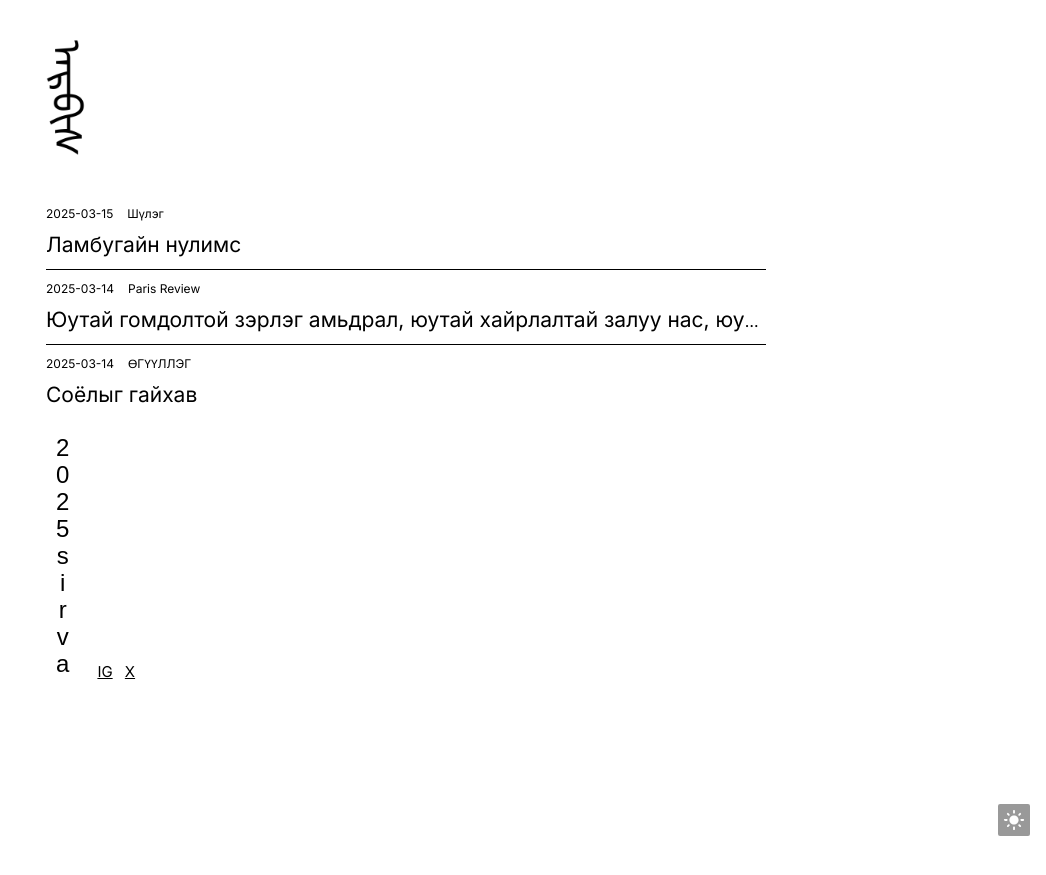
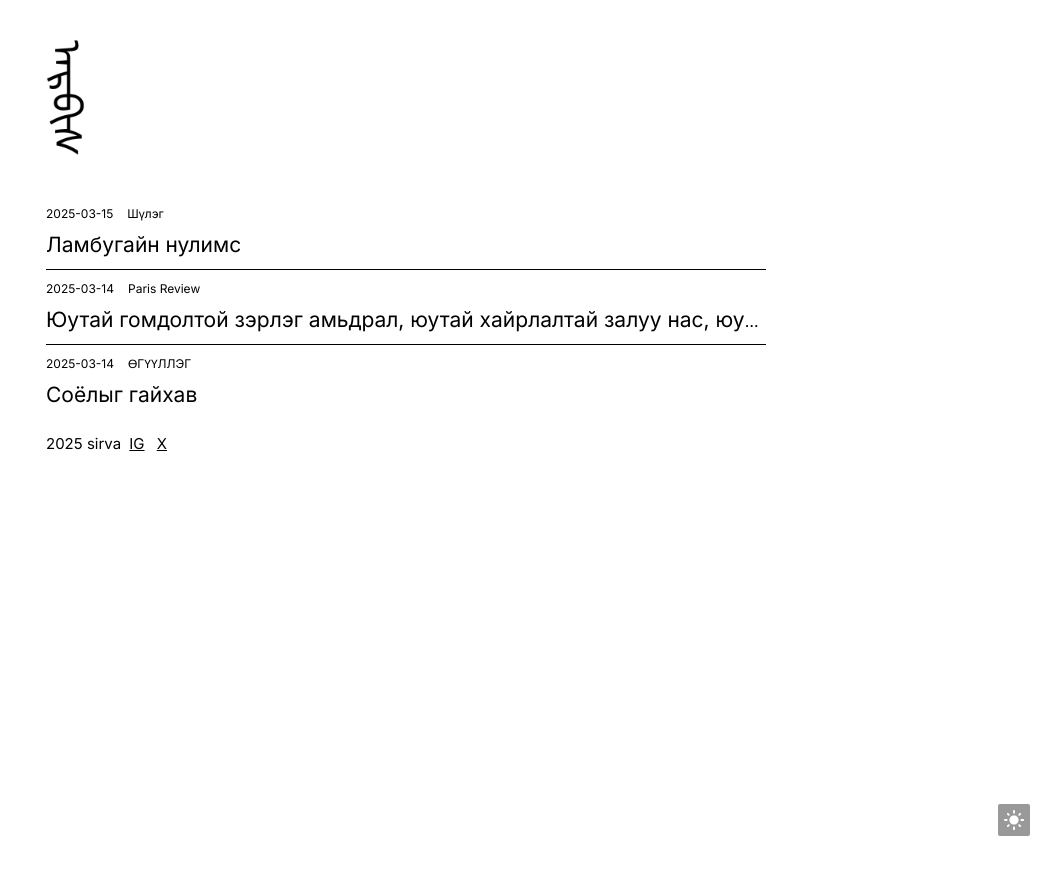
Before and after one commit to aaaarrrrvvvv/aaaarrrrvvvv.github.io, a Jekyll site: the page built from index.html, in a window 1280 px wide. Shown: the top 875 px of the page, without its empty margins (234-1280 px from the left). Built offline with Jekyll 4.4.1, drawn with Linux system fonts in a browser that asks for light colours.

Commit message:
Update footer.html

```diff
--- a/_includes/footer.html
+++ b/_includes/footer.html
@@ -1,5 +1,5 @@
 <footer class="footer">
-    <span style="font-family: 'Noto Sans Mongolian', sans-serif; writing-mode: vertical-rl; text-orientation: upright; font-size: 24px; line-height: 1.8;">{{ site.footerText }}</span>
+    <span>{{ site.footerText }}</span>
   <a href="https://www.instagram.com/arvis.xyz" target="_blank" rel="noopener noreferrer">IG</a>
    <a href="https://www.x.com/arvisxyz" target="_blank" rel="noopener noreferrer">X</a>
   <div class="footer-btn theme-toggler hide">
```
